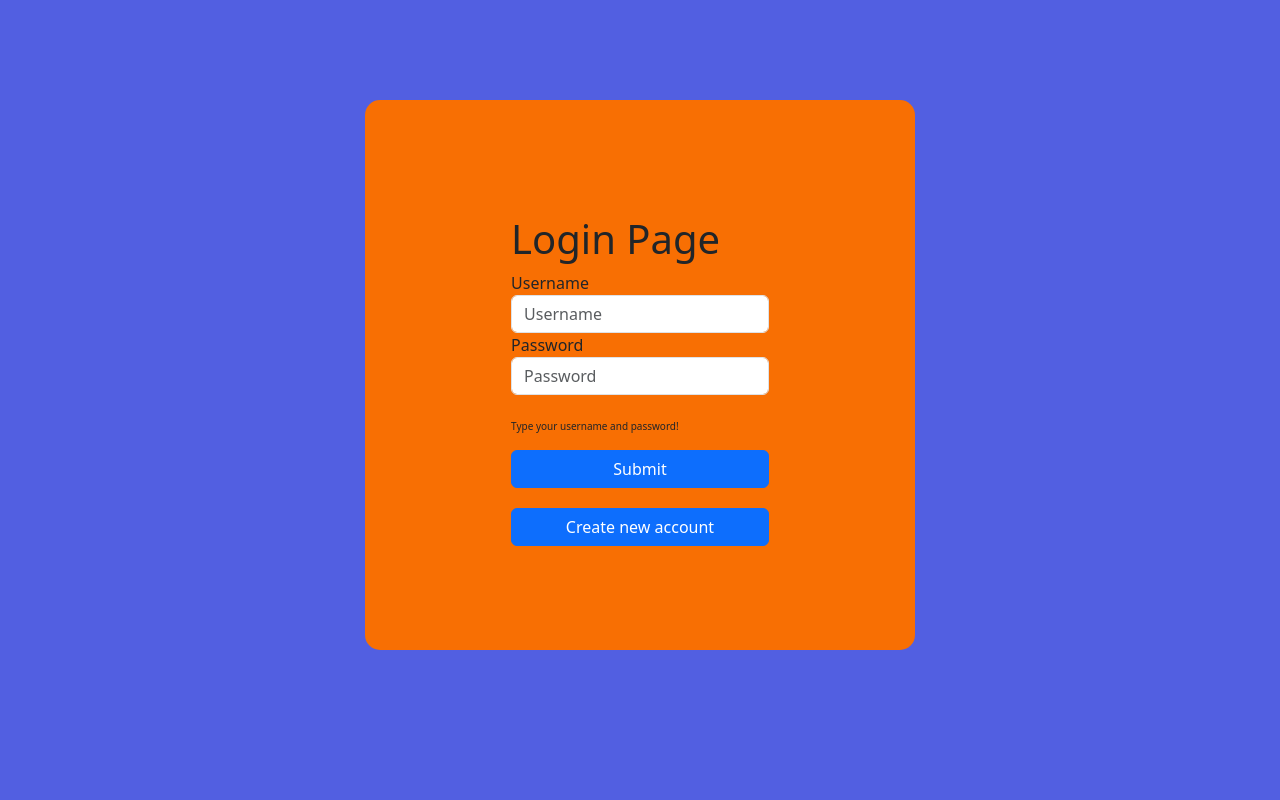
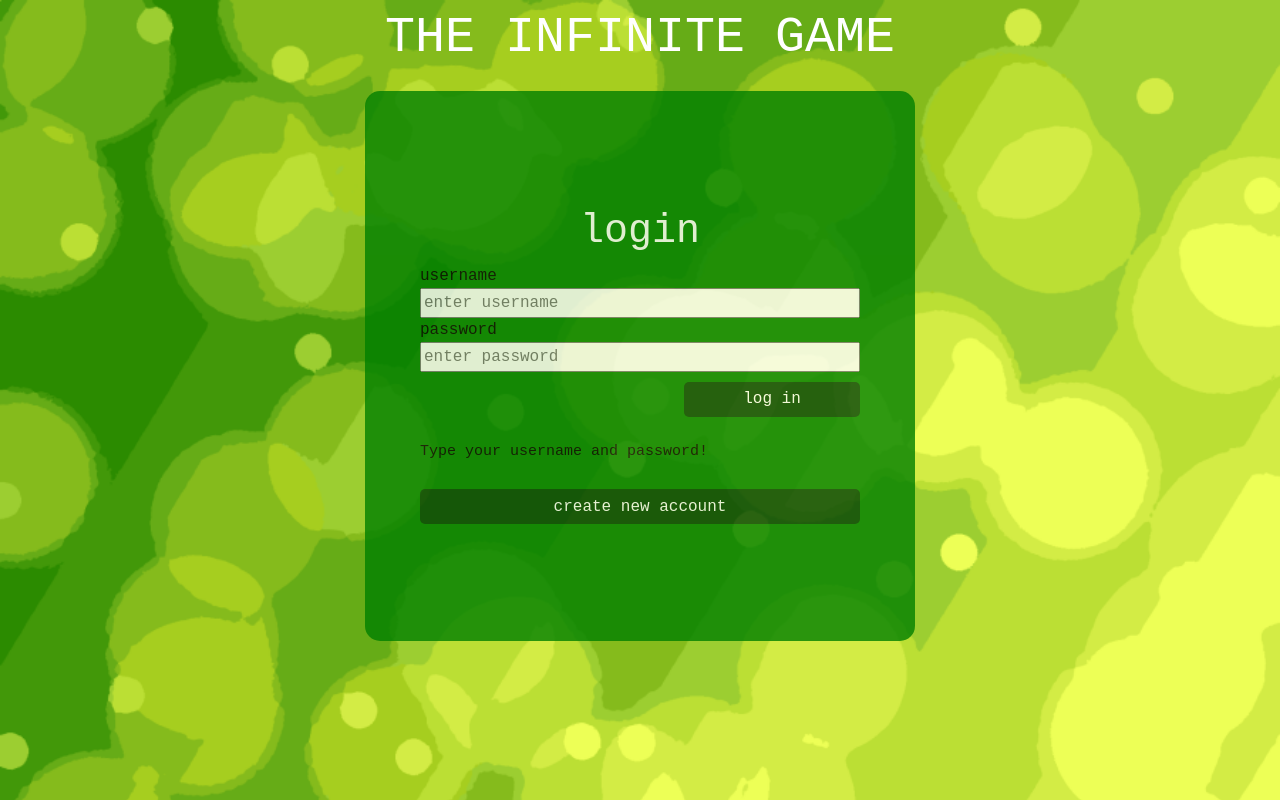
Before and after one commit to MitchellDC/Dice-Strategy-Game, a plain HTML site: page html/login.html in a window 1280 px wide. Drawn offline with nearby package versions, Linux system fonts and the light colour scheme.

Commit message:
updated login page

```diff
--- a/html/js/login.js
+++ b/html/js/login.js
@@ -26,4 +26,7 @@ const checkQuery = function(){
 }
 
 document.getElementById("loginstatus").innerHTML="Type your username and password!";
+document.getElementById("cbutton").addEventListener("click",function() {
+                                window.open("http://35.231.124.196/signup.html","_self");
+                                        });
 document.getElementById("sbutton").addEventListener("click",checkQuery);
--- a/html/js/signup.js
+++ b/html/js/signup.js
@@ -73,4 +73,7 @@ const sendAJAX = function(){
 	xmlhttp.send();
 }
 document.getElementById("button").addEventListener("click",sendAJAX);
+document.getElementById("lbutton").addEventListener("click",function() {
+				window.open("http://35.231.124.196/login.html","_self");
+					});
 document.getElementById("result").innerHTML = "Create your account!";
--- a/html/login.html
+++ b/html/login.html
@@ -6,23 +6,27 @@
     <title>Login</title>
     <link href="https://cdn.jsdelivr.net/npm/bootstrap@5.3.2/dist/css/bootstrap.min.css" rel="stylesheet">
     <script src="https://cdn.jsdelivr.net/npm/bootstrap@5.3.2/dist/js/bootstrap.bundle.min.js"></script>
+
     <link rel="stylesheet" href="styles.css">
 </head>
 <body>
+    <p class="title">THE INFINITE GAME </p>
     <div class="flex-container">
-            <form action="" onsubmit="event.preventDefault()">
-                <h1>Login Page</h1>
-                <label for="username">Username</label>
+            <form action="" onsubmit="event.preventDefault()" style="width:80%;" >
+		<h1 style="text-align:center">login</h1>
+                <label for="username" style="color:black">username</label>
                 <br>
-                <input type="text" placeholder="Username" class="form-control" id="uname"></input>
-                <label for="password">Password</label>
-                <input type="password" placeholder="Password" class="form-control" id="pword"></input>
-                <br>
+                <input type="text" placeholder="enter username" id="uname"></input><br>
+                <label for="password" style="color:black">password</label> <br>
+                <input type="password" placeholder="enter password" id="pword"></input>
+		<div style="text-align:right;">
+		<button type="submit" class="b1" id="sbutton" style="display:inline-block;width:40%;">log in</button> </div>
+		<br>
 		<p class="p1" id="loginstatus"> </p>
-                <input type="submit" class="btn btn-primary" id="sbutton"></input>
-                <a class="btn btn-primary" href="signup.html">Create new account</a>
+                 <button class="b1" id="cbutton" style="margin-bottom:0px;">create new account</button>
             </form>
 
+		</div>
     </div>
     <script src="js/login.js"></script>
 </body>
--- a/html/styles.css
+++ b/html/styles.css
@@ -1,21 +1,32 @@
+form{
+	margin-top:0;
+}
 body {
-    background-color: rgb(82, 95, 225);
+    background-image: url('bg/loginbg.png');
+    background-repeat: no-repeat;
+    background-size: cover;
+    font-family: "Courier New", monospace;
+}
+input{
+	width:100%;
 
 }
-
 .flex-container {
+    color: white;
     display: flex;
-    background-color: rgb(248, 111, 3);
+    background-color: green;
     justify-content: center;
     align-items: center;
     height: 550px;
     width: 550px;
-    margin-top: 100px;
+    margin-top: auto;
     margin-bottom: auto;
     margin-left: auto;
     margin-right: auto;
     border-radius: 15px;
-    padding-bottom: 10px;
+    padding:0px;
+    opacity: 0.8;
+
 }
 
 .flex-container form h1{
@@ -31,10 +42,14 @@ body {
     top: 20px;
     width: 100%;
 }
-
-button.b1{
+.title{
+	font-size:50px;
+	color:white;
 	text-align:center;
-	background-color:#0d6efd;
+}
+.b1{
+	text-align:center;
+	background-color:#014205;
 	color:white;
 	border-radius:5px;
 	border-style:hidden;
@@ -43,6 +58,7 @@ button.b1{
 	justify-content:center;
 	height:35px;
 }
-p.p1{
-	font-size:10px;
+.p1{
+	font-size:15px;
+	color: black;
 }
```
Also changed, not shown: html/signup.html (+4 -3 lines).
